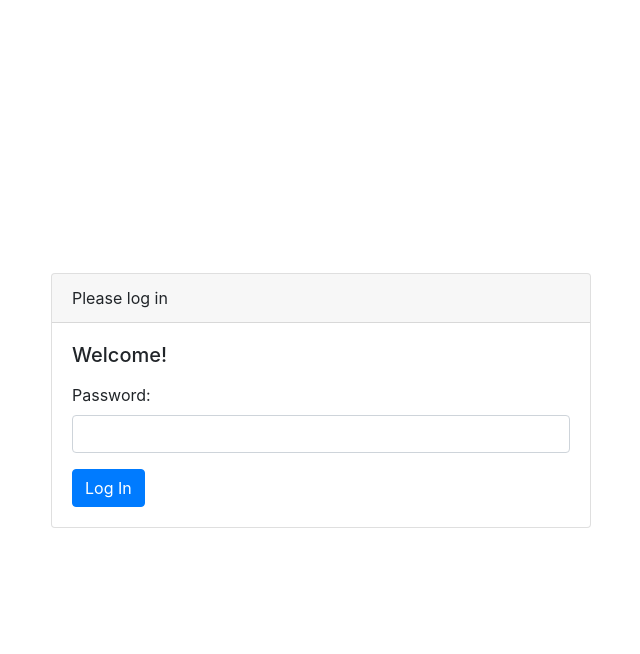
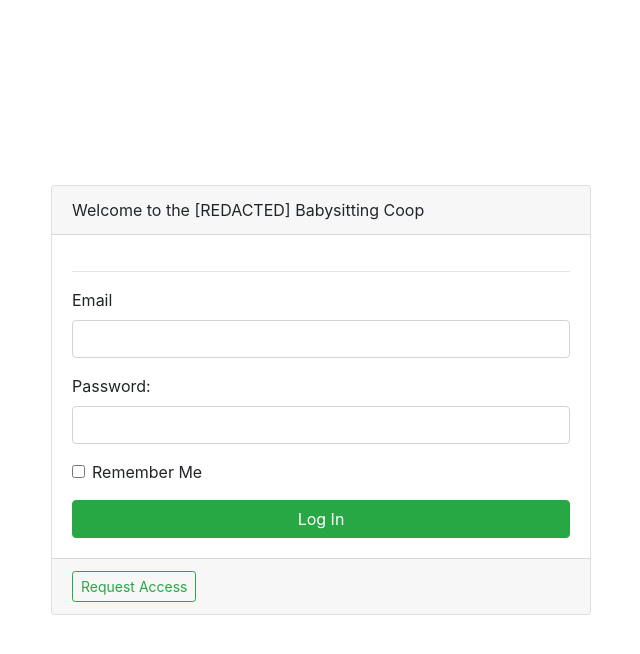
Before and after one commit to North-Portland-Babysitting-Coop/babysitting-coop-server, a Django app: page /login in a window 1280 px wide. Shown: the top 654 px of the page, without its empty margins (319-959 px from the left). Run offline with Django 3.2, Linux system fonts and the light colour scheme; some libraries are stand-ins or nearby versions.

Commit message:
Setup basic userauth workflow and templates

```diff
--- a/babysitting_app/models/family.py
+++ b/babysitting_app/models/family.py
@@ -1,4 +1,7 @@
 from django.db import models
 
 class Family(models.Model):
-    pass
+
+    @classmethod
+    def select_options(cls):
+        cls.objects.all()
--- a/babysitting_app/templates/auth/login.html
+++ b/babysitting_app/templates/auth/login.html
@@ -1,31 +1,50 @@
 {% extends "layouts/logged_out.html" %}
 
 {% block content %}
+  <div id="fb-root"></div>
+  <script async defer crossorigin="anonymous" src="https://connect.facebook.net/en_US/sdk.js#xfbml=1&version=v6.0&appId=327235341138390&autoLogAppEvents=1"></script>
+
   <div class="row vh-100 align-items-center justify-content-center">
     <div class="col col-md-10 col-xl-6">
       <div class="card">
         <div class="card-header">
-          Please log in
+          Welcome to the [REDACTED] Babysitting Coop
         </div>
         <div class="card-body">
-          <h5 class="card-title">
-            Welcome!
-          </h5>
+          {% if True %}
+            <div class="m-auto text-center">
+              <div class="fb-login-button" data-width="1000" data-size="large" data-button-type="login_with" data-auto-logout-link="false" data-use-continue-as="false"></div>
+            </div>
+            <hr />
+          {% endif %}
+          {% if base_error %}
+            <div class="alert alert-danger">
+              {{ base_error }}
+            </div>
+          {% endif %}
           <form action="/login" method="POST">
             {% csrf_token %}
             <div class="form-group">
-              {{ form.email.label_tag }}
-              {{ form.email }}
-              {{ form.email.errors }}
+              <label>Email</label>
+              <input type="email" class="form-control{% if form.username.errors %} is-invalid{% endif %}" name="username" />
+              <div class="invalid-feedback">
+                {{ form.username.errors }}
+              </div>
             </div>
             <div class="form-group">
               {{ form.password.label_tag }}
               {{ form.password }}
               {{ form.password.errors }}
             </div>
-            <input type="submit" class="btn btn-primary" value="Log In">
+            <div class="form-check form-group">
+              <input type="checkbox" class="form-check-input" name="remember" value="true" />
+              <label for="remember" class="form-check-label">Remember Me</label>
+            </div>
+            <input type="submit" class="btn btn-block btn-success" value="Log In">
           </form>
         </div>
+        <div class="card-footer">
+          <a href="/register" class="btn btn-sm btn-outline-success">Request Access</a>
       </div>
     </div>
   </div>
--- /dev/null
+++ b/babysitting_app/templates/dashboard/dashboard.html
@@ -0,0 +1,5 @@
+{% extends 'layouts/app.html' %}
+
+{% block content %}
+  Dashboard!
+{% endblock %}
--- a/babysitting_app/templates/layouts/base.html
+++ b/babysitting_app/templates/layouts/base.html
@@ -1,12 +1,22 @@
 <!doctype html>
 <html>
   <head>
-    <link href="https://stackpath.bootstrapcdn.com/bootstrap/4.4.1/css/bootstrap.min.css" rel="stylesheet" integrity="sha384-Vkoo8x4CGsO3+Hhxv8T/Q5PaXtkKtu6ug5TOeNV6gBiFeWPGFN9MuhOf23Q9Ifjh" crossorigin="anonymous">
+    {% load compress %}
+    {% load bootstrap4 %}
+    {% compress css %}
+      {% bootstrap_css %}
+      <link rel="stylesheet" type="text/css" href="/static/css/index.css">
+    {% endcompress %}
+    {% compress js %}
+      {% bootstrap_jquery %}
+      {% bootstrap_javascript %}
+      <script type="module" src="/static/javascripts/index.js"></script>
+    {% endcompress %}
   </head>
   <body>
+    {% block header %}{% endblock %}
     <div class="container">
       {% block container %}
-        {% block header %}{% endblock %}
         {% block content %}{% endblock %}
         {% block footer %}{% endblock %}
       {% endblock %}
--- a/babysitting_app/views/__init__.py
+++ b/babysitting_app/views/__init__.py
@@ -1 +1,2 @@
 from .auth import Login
+from .dashboard import Dashboard
--- a/babysitting_app/views/auth.py
+++ b/babysitting_app/views/auth.py
@@ -1,8 +1,28 @@
 from django.views import View
-from django.shortcuts import render
+from django.shortcuts import render, redirect
+from django.contrib import auth
 
-from ..forms import LoginForm
+from ..forms import LoginForm, RegistrationForm
+from ..forms.util import BootstrapErrors
 
 class Login(View):
     def get(self, request):
         return render(request, "auth/login.html", {"form": LoginForm()})
+
+    def post(self, request):
+        form = LoginForm(request.POST, label_suffix="")
+        if form.is_valid():
+            user = auth.authenticate(username=form.cleaned_data["username"], password=form.cleaned_data["password"])
+            if user is None:
+                return render(request, "auth/login.html", {"form": form, "base_error": "Username or password is invalid."})
+            else:
+                auth.login(request, user)
+                if not "remember" in form:
+                    request.session.set_expiry(0)
+                return redirect("/dashboard")
+        else:
+            return render(request, "auth/login.html", {"form": form})
+
+class Register(View):
+    def get(self, request):
+        return render(request, "auth/register.html", {"form": RegistrationForm()})
--- a/babysittingcoopserver/urls.py
+++ b/babysittingcoopserver/urls.py
@@ -15,9 +15,12 @@ Including another URLconf
 """
 from django.contrib import admin
 from django.urls import path
-from babysitting_app.views.auth import Login
+from babysitting_app import views
 
 urlpatterns = [
     path('admin/', admin.site.urls),
-    path('login', Login.as_view())
+    path('login', views.auth.Login.as_view()),
+    path('accounts/login', views.auth.Login.as_view()),
+    path('register', views.auth.Register.as_view()),
+    path('dashboard', views.dashboard.Dashboard.as_view())
 ]
```
Also changed, not shown: babysitting_app/templates/auth/register.html (added, +51 -0 lines), babysitting_app/templates/shared/_header.html (+21 -3 lines), babysitting_app/views/dashboard.py (added, +7 -0 lines), babysitting_app/templates/shared/_centered_form.html (added).
